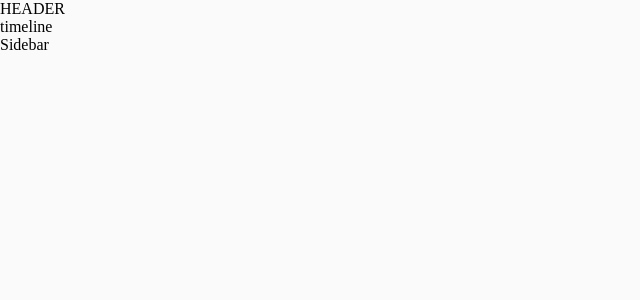
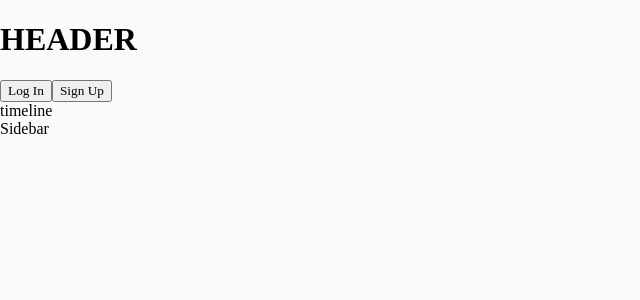
Before and after one commit to TaewookKwak/Sam-SNS, a React (Create React App) app: page / in a window 1280 px wide. Shown: the top 300 px of the page, without its empty margins (0-640 px from the left). Built offline with nearby package versions, Linux system fonts and the light colour scheme; no server answers; a web font is replaced by a local one.

Commit message:
make header

```diff
--- a/package.json
+++ b/package.json
@@ -3,6 +3,9 @@
   "version": "0.1.0",
   "private": true,
   "dependencies": {
+    "@fortawesome/fontawesome-svg-core": "^1.2.36",
+    "@fortawesome/free-solid-svg-icons": "^5.15.4",
+    "@fortawesome/react-fontawesome": "^0.1.16",
     "@testing-library/jest-dom": "^5.16.1",
     "@testing-library/react": "^12.1.2",
     "@testing-library/user-event": "^13.5.0",
--- a/src/components/header/header.jsx
+++ b/src/components/header/header.jsx
@@ -1,11 +1,53 @@
 import React, { useContext } from 'react'
 import FirebaseContext from '../../context/firebase'
 import UserContext from '../../context/user'
-
+import * as ROUTES from '../../constants/routes'
+import { Link } from 'react-router-dom'
+import { FontAwesomeIcon } from '@fortawesome/react-fontawesome'
+import { faSignOutAlt, faHome } from '@fortawesome/free-solid-svg-icons'
+import styles from './header.module.css'
 const Header = () => {
   const { firebase } = useContext(FirebaseContext)
   const { user } = useContext(UserContext)
-  return <div>HEADER</div>
+
+  console.log('user in header', user)
+  return (
+    <header>
+      <Link to={ROUTES.DASHBOARD}>
+        <h1>HEADER</h1>
+      </Link>
+      {user ? (
+        <>
+          <Link to={ROUTES.DASHBOARD}>
+            <button type="button">
+              <FontAwesomeIcon icon={faHome} />
+            </button>
+          </Link>
+          <button type="button" onClick={() => firebase.auth().signOut()}>
+            <FontAwesomeIcon icon={faSignOutAlt} />
+          </button>
+          <div>
+            <Link to={`/p/${user.displayName}`}>
+              <img
+                className={styles.avatar}
+                src={`/images/avatars/${user.displayName}.jpg`}
+                alt={`${user.displayName} profile picture`}
+              />
+            </Link>
+          </div>
+        </>
+      ) : (
+        <>
+          <Link to={ROUTES.LOGIN}>
+            <button type="button">Log In</button>
+          </Link>
+          <Link to={ROUTES.SIGN_UP}>
+            <button type="button">Sign Up</button>
+          </Link>
+        </>
+      )}
+    </header>
+  )
 }
 
 export default Header
--- /dev/null
+++ b/src/components/header/header.module.css
@@ -0,0 +1,4 @@
+.avatar {
+  width: 1em;
+  height: 1em;
+}
--- a/src/services/firebase.js
+++ b/src/services/firebase.js
@@ -6,7 +6,6 @@ export async function doesUserNameExist(username) {
     .collection('users')
     .where('username', '==', username)
     .get()
-  console.log(result)
 
   const isUserExisted = result.docs.length > 0
   console.log('isUserExisted', isUserExisted)
--- a/src/styles/app.css
+++ b/src/styles/app.css
@@ -2,3 +2,8 @@
   box-sizing: border-box;
   font-family: 'Frank Ruhl Libre', serif;
 }
+
+a {
+  text-decoration: none;
+  color: black;
+}
```
Also changed, not shown: 2 other files (tests, documents, lock files or other folders).
